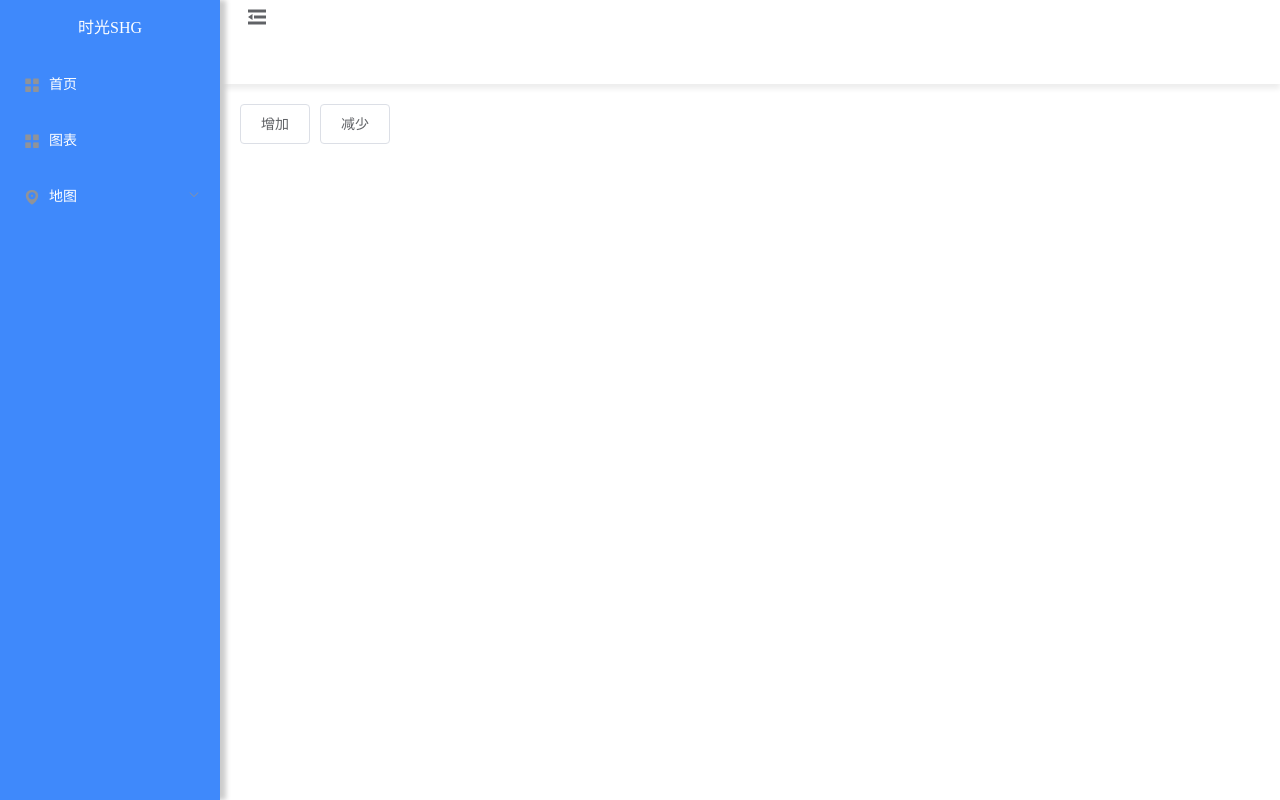
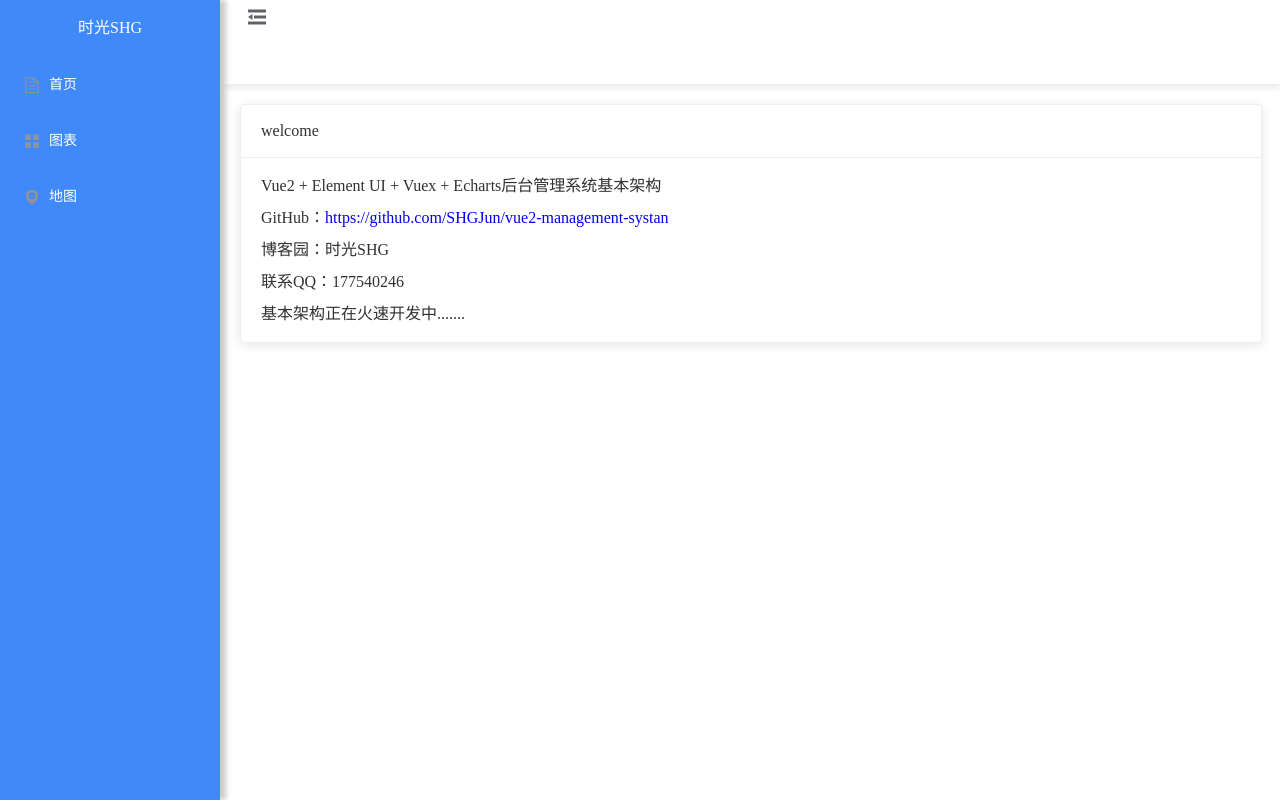
Before and after one commit to SHGJun/vue2-management-systan, a Vue app: page /home in a window 1280 px wide. Built offline with nearby package versions, Linux system fonts and the light colour scheme.

Commit message:
首页描述/删除多余文件

```diff
--- a/src/layout/components/NavBarView.vue
+++ b/src/layout/components/NavBarView.vue
@@ -23,7 +23,7 @@
       <div v-for="item in menuListData" :key="item.id">
         <el-submenu :index="item.path" v-if="item.children">
           <template slot="title">
-            <i class="el-icon-location"></i>
+            <i :class="item.icon"></i>
             <span>{{ item.title }}</span>
           </template>
           <el-menu-item
@@ -34,7 +34,7 @@
           >
         </el-submenu>
         <el-menu-item :index="item.path" v-else>
-          <i class="el-icon-menu"></i>
+          <i :class="item.icon"></i>
           <span slot="title">{{ item.title }}</span>
         </el-menu-item>
       </div>
--- a/src/layout/menuListData.js
+++ b/src/layout/menuListData.js
@@ -2,23 +2,16 @@ export default [
     {
         title: "首页",
         path: '/',
+        icon: 'el-icon-document',
     },
     {
-        title:'图表',
-        path:'/chart'
+        title: '图表',
+        path: '/chart',
+        icon: 'el-icon-menu',
     },
     {
         title: "地图",
-        path: '/map',
-        children: [
-            {
-                title: "百度地图",
-                path: '/baiduMap'
-            },
-            {
-                title: "高德地图",
-                path: '/gaodeMap'
-            },
-        ],
+        path: '/baiduMap',
+        icon: 'el-icon-location',
     },
 ]
--- a/src/router/index.js
+++ b/src/router/index.js
@@ -6,7 +6,6 @@ import HomePage from '@/views/Home/HomePage.vue'
 import LoginPage from '@/views/Login/LoginPage.vue'
 import TestPage from '@/views/test/TestPage.vue'
 import BaiduMapPage from '@/views/BaiduMap/BaiduMapPage.vue'
-import GaodeMapPage from '@/views/GaodeMap/GaodeMapPage.vue'
 import ChartPage from '@/views/Chart/ChartPage.vue'
 import errPage from '@/views/errPage.vue'
 
@@ -35,11 +34,7 @@ const routes = [
                 path:'/baiduMap',
                 component:BaiduMapPage
             },
-            {
-                name:'gaodeMap',
-                path:'/gaodeMap',
-                component:GaodeMapPage
-            },
+
         ]
     },
     // 登录页面
--- a/src/views/GaodeMap/GaodeMapPage.vue
+++ /dev/null
@@ -1,15 +0,0 @@
-<template>
-    <div>
-        高德地图
-    </div>
-</template>
-
-<script>
-export default{
-    data(){
-        return{
-
-        }
-    }
-}
-</script>
--- a/src/views/Home/HomePage.vue
+++ b/src/views/Home/HomePage.vue
@@ -1,8 +1,29 @@
 <template>
   <div>
-    <div>{{ $store.state.count }}</div>
-    <el-button @click="handleAddCount">增加</el-button>
-    <el-button @click="handleTenCount">减少</el-button>
+    <el-card class="box-card">
+      <div slot="header" class="clearfix">
+        <span>welcome</span>
+      </div>
+      <p>
+        Vue2 + Element UI + Vuex + Echarts后台管理系统基本架构
+      </p>
+      <br>
+      <p>
+        GitHub：<a href="https://github.com/SHGJun/vue2-management-systan">https://github.com/SHGJun/vue2-management-systan</a>
+      </p>
+      <br>
+      <p>
+        博客园：时光SHG
+      </p>
+      <br>
+      <p>
+        联系QQ：177540246
+      </p>
+      <br>
+      <p>
+        基本架构正在火速开发中.......
+      </p>
+    </el-card>
   </div>
 </template>
 
@@ -11,12 +32,32 @@ export default {
   data() {
     return {};
   },
-  created() {},
-  methods: {
-    handleAddCount() {
-    },
-    handleTenCount() {
-    },
-  },
+  methods: {},
 };
 </script>
+
+<style lang="scss" scoped>
+a{
+  text-decoration: none;
+}
+.text {
+  font-size: 14px;
+}
+
+.item {
+  margin-bottom: 18px;
+}
+
+.clearfix:before,
+.clearfix:after {
+  display: table;
+  content: "";
+}
+.clearfix:after {
+  clear: both;
+}
+
+.box-card {
+  width: 100%;
+}
+</style>
```
